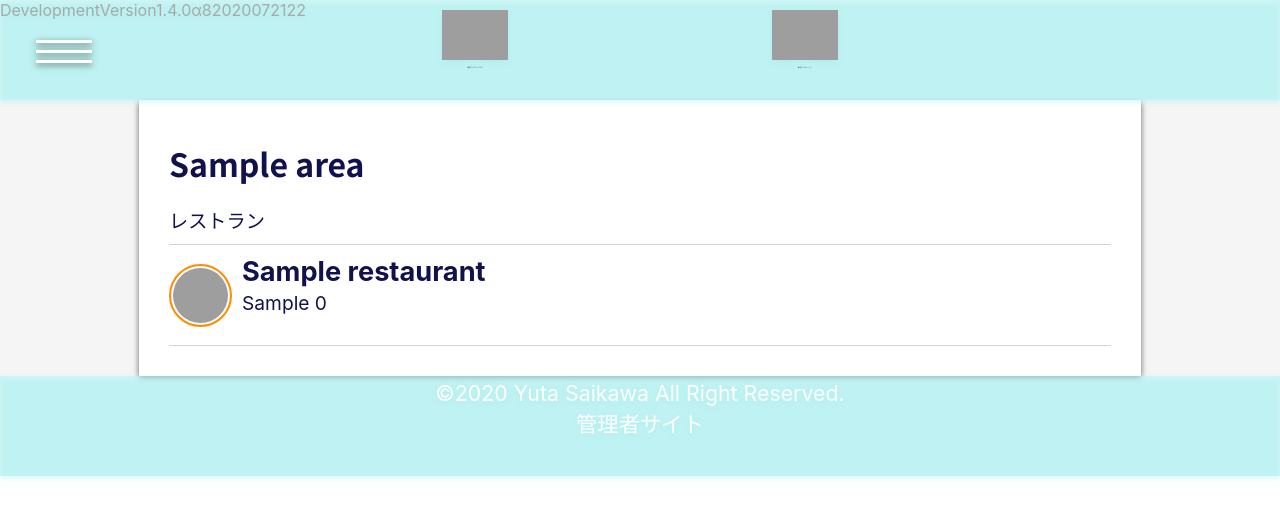
After one commit to sai11121209/TDR_Wait_Time_Analysis_WebApp, a Django app: template templates/information/restaurantlist.html in a window 1280 px wide. The commit adds this page. Shown: the top 519 px of the page. Run offline with Django 3.2, Linux system fonts and the light colour scheme; the template is opened without the code that fills it: most values are stand-ins (such as "Sample title", 1, 10 or a date in 2020); some libraries are stand-ins or nearby versions; grey boxes are pictures that could not be loaded.

Commit message:
#73 レストラン一覧機能追加

```diff
--- a/information/urls.py
+++ b/information/urls.py
@@ -6,7 +6,16 @@ app_name = "information"
 
 urlpatterns = [
     path("<str:park_type>/overview", views.OverView.as_view(), name="overview"),
-    path("<str:park_type>/attractionlist", views.List.as_view(), name="list"),
+    path(
+        "<str:park_type>/attractionlist",
+        views.AttractionList.as_view(),
+        name="attractionlist",
+    ),
+    path(
+        "<str:park_type>/restaurantlist",
+        views.RestaurantList.as_view(),
+        name="restaurantlist",
+    ),
     path(
         "<str:park_type>/<str:attraction_name>/<int:facility_code>/detail",
         views.Detail.as_view(),
--- a/static/attraction/list.css
+++ b/static/attraction/restaurantlist.css
@@ -1,55 +1,70 @@
-#tdlhome {
-    display: flex;
-    flex-direction: column;
-}
 .area h1 {
     z-index: 2;
     background-color: #FFFFFF;
     position: -webkit-sticky;
     position: sticky;
+    padding: 10px 0 10px 0;
+    margin: 0;
+}
+.area > p {
+    z-index: 2;
+    background-color: #FFFFFF;
+    position: -webkit-sticky;
+    position: sticky;
+    padding: 10px 0 10px 0;
+    margin: 0;
+    border-bottom: solid 1px #D3D3D3;
 }
 @media screen and (min-width:0px){
     .area h1 {
         top: 60px;
+    }
+    .area p {
+        top: 109px;
     }
 }
 @media screen and (min-width:600px){
     .area h1 {
         top: 100px;
     }
+    .area p {
+        top: 167px;
+    }
 }
-.attractions {
+.restaurants {
+    display: flex;
+    flex-direction: row;
+    height: 100px;
+    border-bottom: solid 1px #D3D3D3;
+    align-items: center;
+}
+.restaurants p {
+    margin-top: 3px;
+}
+.restaurants > div {
     display: flex;
     flex-direction: column;
-    height: 150px;
-    padding-top: 10px;
-    border-bottom: solid 1px #D3D3D3;
+    padding-left: 10px;
 }
-.attractions > div {
-    display: flex;
-    flex-direction: row;
-}
-.attractions img {
+.restaurants img {
     position: relative;
-    width: 50px;
-    height: 50px;
+    height: 55px;
+    width: 55px;
     object-fit: cover;
-    border-radius: 50px;
+    border-radius: 55px;
     padding: 2px;
     border: 2px solid #FF8C00;
 }
-.attractions h3 {
+.restaurants h3 {
     margin: 0;
-    padding-left: 50px;
-    line-height: 50px;
 }
-.attractions h4 {
+.restaurants h4 {
     margin: 0;
     padding-top: 70px;
     position: absolute;
     font-size: 1.3rem;
 }
-.attractions h5 {
+.restaurants h5 {
     margin: 0;
     padding-top: 95px;
     padding-left: 9px;
@@ -57,6 +72,6 @@
     font-size: 1.3rem;
     color: #FFD500;
 }
-.attractions:hover {
+.restaurants:hover {
     background-color: #D3D3D3;
 }
--- /dev/null
+++ b/templates/information/restaurantlist.html
@@ -0,0 +1,35 @@
+{% extends 'main.html' %}
+{% load static %}
+
+{% block stylesheet %}
+<link rel="stylesheet" type="text/css" href="{% static 'attraction/restaurantlist.css' %}">
+{% if park_type == 'TDL' %}
+    <link rel="stylesheet" type="text/css" href="{% static 'attraction/tdl.css' %}">
+{% else %}
+    <link rel="stylesheet" type="text/css" href="{% static 'attraction/tds.css' %}">
+{% endif %}
+{% endblock stylesheet %}
+
+
+{% block title %}{{parkType}}レストラン一覧{% endblock %}
+
+{% block contents %}
+<div id="restaurantlist">
+    {% for area_id, restaurant_group in restaurant_groups.items %}
+    <div id={{ area_id }} class="area">
+        <h1>{{ restaurant_group.0.area.name }}</h1>
+        <p>レストラン</p>
+        {% for restaurant in restaurant_group %}
+            <div id={{ restaurant.name }} class="restaurants">
+                <img src={{ restaurant.images.0 }}>
+                <div>
+                    <h3>{{ restaurant.name }}</h3>
+                    <p>{{ restaurant.products.0.name }}</p>
+                </div>
+            </div>
+        </a>
+        {% endfor %}
+    </div>
+    {% endfor %}
+</div>
+{% endblock contents %}
--- a/templates/main.html
+++ b/templates/main.html
@@ -36,8 +36,8 @@
                         <nav class="headerNav">
                             <ul>
                             {% if 'login' not in request.path %}
-                                <li><a href="{% url 'information:list'  park_type='TDL' %}"><img src="https://media2.tokyodisneyresort.jp/asset/images/common/icon_tdl.svg"><p>東京ディズニーランド</p></a></li>
-                                <li><a  href="{% url 'information:list'  park_type='TDS' %}"><img src="https://media2.tokyodisneyresort.jp/asset/images/common/icon_tds.svg"><p>東京ディズニーシー</p></a></li>
+                                <li><a href="{% url 'information:attractionlist'  park_type='TDL' %}"><img src="https://media2.tokyodisneyresort.jp/asset/images/common/icon_tdl.svg"><p>東京ディズニーランド</p></a></li>
+                                <li><a  href="{% url 'information:attractionlist'  park_type='TDS' %}"><img src="https://media2.tokyodisneyresort.jp/asset/images/common/icon_tds.svg"><p>東京ディズニーシー</p></a></li>
                             {% endif %}
                             </ul>
                         </nav>
@@ -53,21 +53,23 @@
                             <p>体感温度: {{ weatherData.main.feels_like }}</p>
                             <small>最高気温: {{ weatherData.main.temp_max }}° 最低気温: {{ weatherData.main.temp_min }}°</small>
                         </div>
-                        <ul>
+                        <ul id="dropmenu">
                             <li><a href="{% url 'top' %}">トップ</a></li>
                             {% if now_open_info %}
                             {% endif %}
-                            <li><a href="#">東京ディズニーランド</a>
+                            <li><a href="　">東京ディズニーランド</a>
                                 <ul>
-                                    <li><a href="{% url 'information:list' park_type='TDL' %}">アトラクション</a></li>
+                                    <li><a href="{% url 'information:attractionlist' park_type='TDL' %}">アトラクション</a></li>
+                                    <li><a href="{% url 'information:restaurantlist' park_type='TDL' %}">レストラン</a></li>
                                     {% if now_open_info %}
                                     <li><a href="{% url 'information:overview' park_type='TDL' %}">待ち時間順位</a></li>
                                     {% endif %}
                                 </ul>
                             </li>
-                            <li><a href="#">東京ディズニーシー</a>
+                            <li><a href="　">東京ディズニーシー</a>
                                 <ul>
-                                    <li><a href="{% url 'information:list' park_type='TDS' %}">アトラクション</a></li>
+                                    <li><a href="{% url 'information:attractionlist' park_type='TDS' %}">アトラクション</a></li>
+                                    <li><a href="{% url 'information:restaurantlist' park_type='TDS' %}">レストラン</a></li>
                                     {% if now_open_info %}
                                     <li><a href="{% url 'information:overview' park_type='TDS' %}">待ち時間順位</a></li>
                                     {% endif %}
--- a/templates/standbyTime/standbyTime.html
+++ b/templates/standbyTime/standbyTime.html
@@ -50,7 +50,7 @@
                         },
                         {
                             label: "スタンバイ待ち時間平均(過去2週間)",
-                            data: {{ avg_datas.standby_time.values.tolist|safe }},
+                            data: {{ avg_datas.values.tolist|safe }},
                             backgroundColor: "rgba(255,20,147,0.4)",
                             borderColor: "rgba(255,20,147,1)",
                         }
--- a/templates/standbyTime/standbytime.html
+++ b/templates/standbyTime/standbytime.html
@@ -50,7 +50,7 @@
                         },
                         {
                             label: "スタンバイ待ち時間平均(過去2週間)",
-                            data: {{ avg_datas.standby_time.values.tolist|safe }},
+                            data: {{ avg_datas.values.tolist|safe }},
                             backgroundColor: "rgba(255,20,147,0.4)",
                             borderColor: "rgba(255,20,147,1)",
                         }
--- a/templates/standbytime/standbytime.html
+++ b/templates/standbytime/standbytime.html
@@ -50,7 +50,7 @@
                         },
                         {
                             label: "スタンバイ待ち時間平均(過去2週間)",
-                            data: {{ avg_datas.standby_time.values.tolist|safe }},
+                            data: {{ avg_datas.values.tolist|safe }},
                             backgroundColor: "rgba(255,20,147,0.4)",
                             borderColor: "rgba(255,20,147,1)",
                         }
--- a/templates/top/top.html
+++ b/templates/top/top.html
@@ -18,7 +18,7 @@ Top
                 {% if parksCondition.schedule.open %}
                 <a href="{% url 'information:overview' park_type=parksCondition.schedule.parkType %}">
                 {% else %}
-                <a href="{% url 'information:list' park_type=parksCondition.schedule.parkType %}">
+                <a href="{% url 'information:attractionlist' park_type=parksCondition.schedule.parkType %}">
                 {% endif %}
                     <div id={{ parksCondition.schedule.parkType }} class="parksCondition">
                         {% if parksCondition.schedule.parkType == 'TDL' %}
```
Also changed, not shown: information/views.py (+43 -2 lines), standbytime/views.py (+15 -11 lines), static/attraction/attractionlist.css (added, +89 -0 lines), static/main.css (+25 -12 lines), templates/information/attractionlist.html (renamed from templates/information/list.html, +5 -4 lines).
